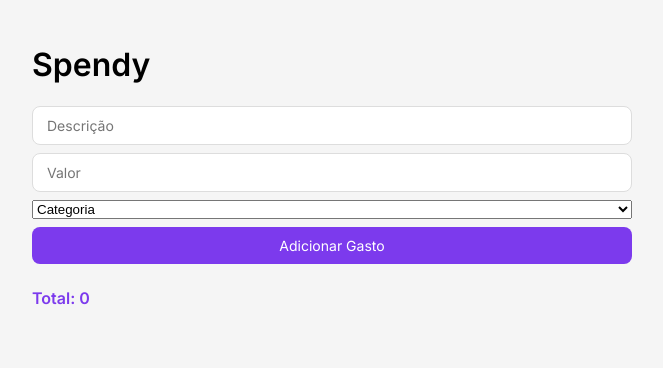
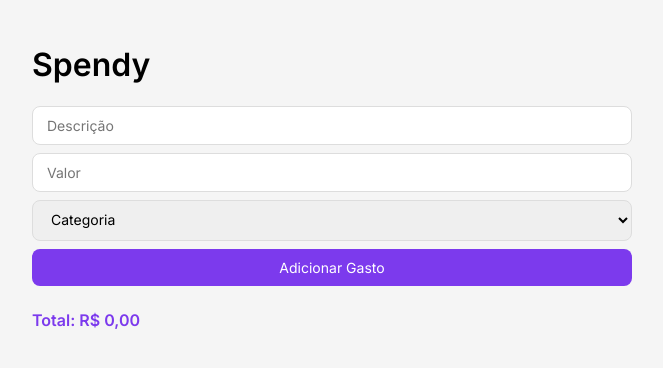
Before and after one commit to PedroHMS7/Spendy, a React (Vite) app: page / in a window 1280 px wide. Shown: the top 368 px of the page, without its empty margins (308-971 px from the left). Built offline with nearby package versions, Linux system fonts and the light colour scheme.

Commit message:
feat: melhorias de usabilidade
- Validação de campos vazios no formulário
- Formatação de valores em BRL
- Estilização do select de categoria

```diff
--- a/src/App.css
+++ b/src/App.css
@@ -6,6 +6,15 @@
 }
 
 .input-gasto {
+  padding: 10px 14px;
+  border: 1px solid #ddd;
+  border-radius: 8px;
+  font-size: 14px;
+  font-family: 'Inter', sans-serif;
+  outline: none;
+}
+
+.select-categoria{
   padding: 10px 14px;
   border: 1px solid #ddd;
   border-radius: 8px;
--- a/src/App.jsx
+++ b/src/App.jsx
@@ -17,6 +17,12 @@ function App() {
 
   function adicionarGasto(e) {
     e.preventDefault()
+
+    if (!descricao||!valor) {
+      alert("Preencha todos campos")
+      return
+    }
+
     if (categoria === "categoria") {
       alert("Selecione uma categoria")
       return
@@ -48,6 +54,10 @@ function App() {
 
   const cores = ['#7c3aed', '#ef4444', '#f59e0b', '#10b981', '#3b82f6', '#ec4899', '#8b5cf6', '#14b8a6']
 
+  function formatarMoeda(valor) {
+    return valor.toLocaleString('pt-BR', { style: 'currency', currency: 'BRL' })
+  }
+
   return (
     <>
       <h1>Spendy</h1>
@@ -55,7 +65,7 @@ function App() {
       <form className="form-gasto" onSubmit={adicionarGasto}>
         <input className="input-gasto" type="text" placeholder='Descrição' value={descricao} onChange={e => setDescricao(e.target.value)} />
         <input className="input-gasto" type="number" placeholder='Valor' value={valor} onChange={e => setValor(e.target.value)} />
-        <select value={categoria} onChange={e => setCategoria(e.target.value)}>
+        <select className="select-categoria" value={categoria} onChange={e => setCategoria(e.target.value)}>
           <option value="categoria" disabled>Categoria</option>
           <option value="Alimentação">Alimentação</option>
           <option value="Saúde">Saúde</option>
@@ -70,11 +80,11 @@ function App() {
 
       {gastos.map(gasto => (
         <div className="card-gasto" key={gasto.id}>
-          <p>{gasto.descricao}: {gasto.valor} - {gasto.categoria}</p>
+          <p>{gasto.descricao}: {formatarMoeda(gasto.valor)} - {gasto.categoria}</p>
           <button className="btn-remover" onClick={() => removerGasto(gasto.id)}>Remover</button>
         </div>
       ))}
-      <p className="total">Total: {total}</p>
+      <p className="total">Total: {formatarMoeda(total)}</p>
 
       <PieChart width={400} height={300}>
         <Pie data={dadosGrafico} dataKey="value" nameKey="name">
```
